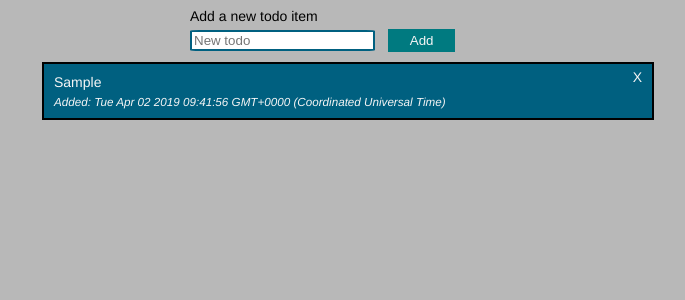
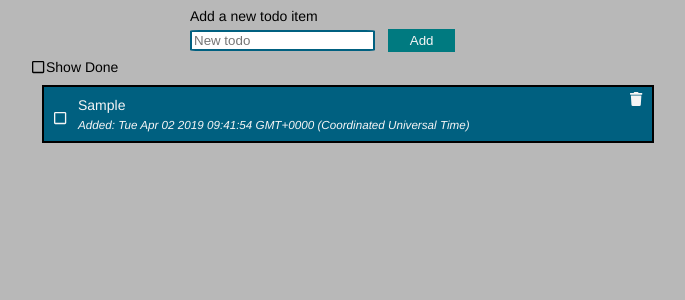
Before and after one commit to davidhjelm/todo-app, a Vue app: page /#/ in a window 1280 px wide. Both pictures are taken after typing "Sample" into the empty fields and a click on the button "Add". Shown: the top 300 px of the page, without its empty margins (292-977 px from the left). Built offline with nearby package versions, Linux system fonts and the light colour scheme.

Commit message:
toggle done

```diff
--- a/src/components/TodoList.vue
+++ b/src/components/TodoList.vue
@@ -1,9 +1,14 @@
 <template>
   <div class="todolist">
-    <div class="todo" v-for="todo in allTodos" :key="todo.id" >
+    <div class="showDoneToggle">
+      <font-awesome-icon :icon="checkIcon[showDone]" @click="ToggleShowDone()"/>
+      <div id="showDone">Show Done</div>
+    </div>
+    <div class="todo" v-for="todo in allTodos" :key="todo.id">
       <div class="todoText"> {{todo.text}} </div>
       <div class="added">Added: {{todo.dateAdded}} </div>
-      <div class="done" @click="DeleteTodo(todo.id)">X</div>
+      <font-awesome-icon class="delete" @click="DeleteTodo(todo.id)" icon="trash" />
+      <font-awesome-icon id="taskDoneToggle" :icon="checkIcon[todo.done]" @click="toggleDone(todo.id)" />
     </div>
   </div>
 </template>
@@ -15,14 +20,21 @@ export default {
   name: 'TodoList',
   computed: mapGetters(['allTodos']),
   methods: {
-    ...mapActions(['deleteTodo']),
+    ...mapActions(['deleteTodo', 'toggleDone']),
     DeleteTodo: function (id) {
       this.deleteTodo(id)
+    },
+    ToggleShowDone: function () {
+      this.showDone = !this.showDone
     }
   },
   data () {
     return {
-      showDone: false
+      showDone: false,
+      checkIcon: {
+        true: ['far', 'check-square'],
+        false: ['far', 'square']
+      }
     }
   }
 }
@@ -37,14 +49,31 @@ export default {
     padding: 10px;
     margin: 10px;
   }
-  .done {
+  .delete {
     position: absolute;
     right: 10px;
     top: 5px;
   }
+  .todoText {
+    padding-left: 1.5rem;
+  }
   .added {
     padding-top: 5px;
+    padding-left: 1.5rem;
     font-style: italic;
     font-size: smaller;
   }
+  .showDoneToggle {
+    position: relative;
+    margin-top: 0.5em;
+  }
+  #showDone {
+    position: absolute;
+    left: 1em;
+    top: 0em;
+  }
+  #taskDoneToggle{
+    position: absolute;
+    top: 1.5rem;
+  }
 </style>
--- a/src/main.js
+++ b/src/main.js
@@ -3,10 +3,11 @@ import App from './App.vue'
 import router from './router'
 import store from './store'
 import { library } from '@fortawesome/fontawesome-svg-core'
-import { faCoffee } from '@fortawesome/free-solid-svg-icons'
+import { faTrash, faStar } from '@fortawesome/free-solid-svg-icons'
+import { faSquare, faCheckSquare, faStar as farStar } from '@fortawesome/free-regular-svg-icons'
 import { FontAwesomeIcon } from '@fortawesome/vue-fontawesome'
 
-library.add(faCoffee)
+library.add(faTrash, faSquare, faCheckSquare, faStar, farStar)
 
 Vue.component('font-awesome-icon', FontAwesomeIcon)
 
--- a/src/store/modules/todo.js
+++ b/src/store/modules/todo.js
@@ -10,6 +10,10 @@ const mutations = {
   pushTodo: (state, newTodo) => state.todos.unshift(newTodo),
   popTodo: (state, todoId) => {
     state.todos = state.todos.filter(t => (t.id !== todoId))
+  },
+  flipDone: (state, todoId) => {
+    const isDone = state.todos.find(t => t.id === todoId).done
+    state.todos.find(t => t.id === todoId).done = !isDone
   }
 }
 
@@ -29,6 +33,9 @@ const actions = {
   },
   deleteTodo: (context, todoId) => {
     context.commit('popTodo', todoId)
+  },
+  toggleDone: (context, todoId) => {
+    context.commit('flipDone', todoId)
   }
 }
 
```
